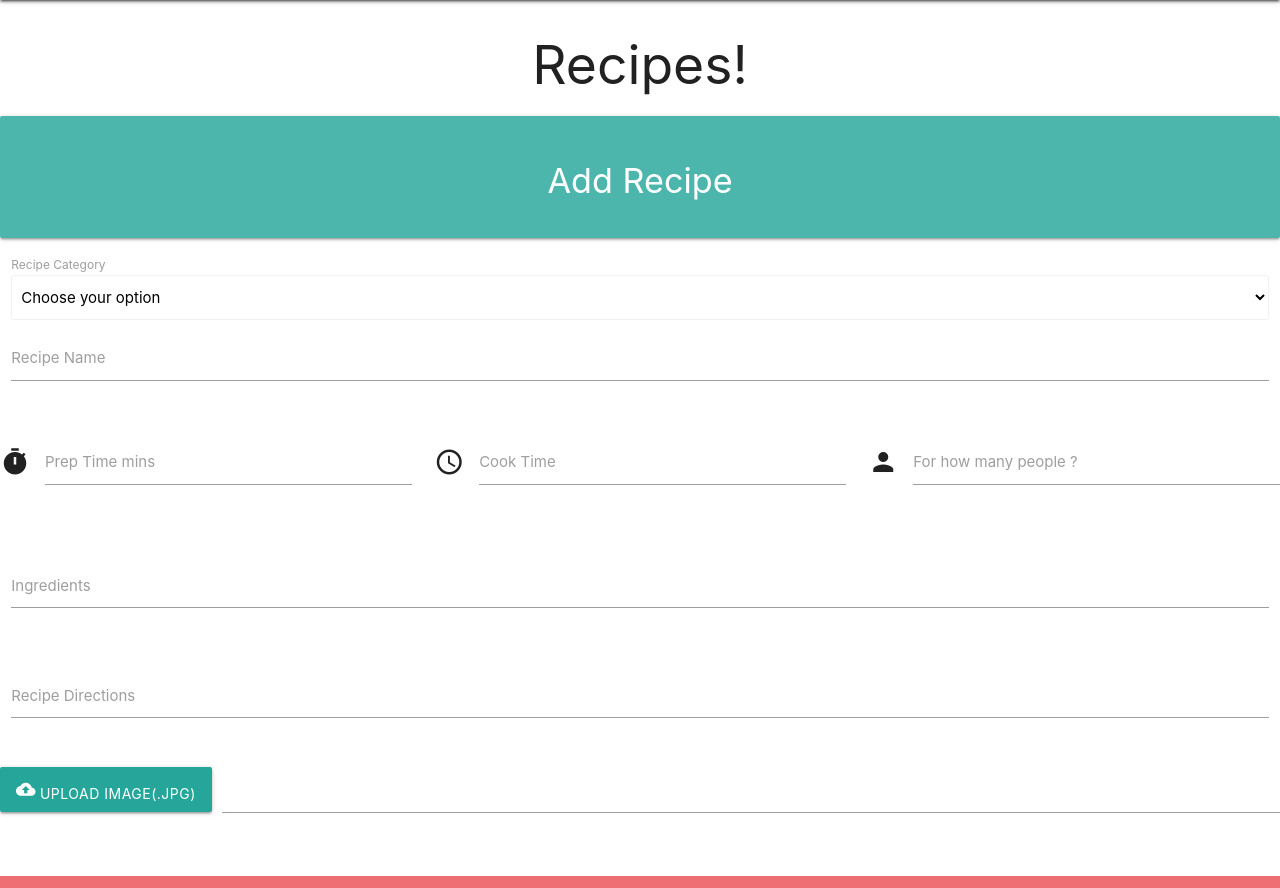
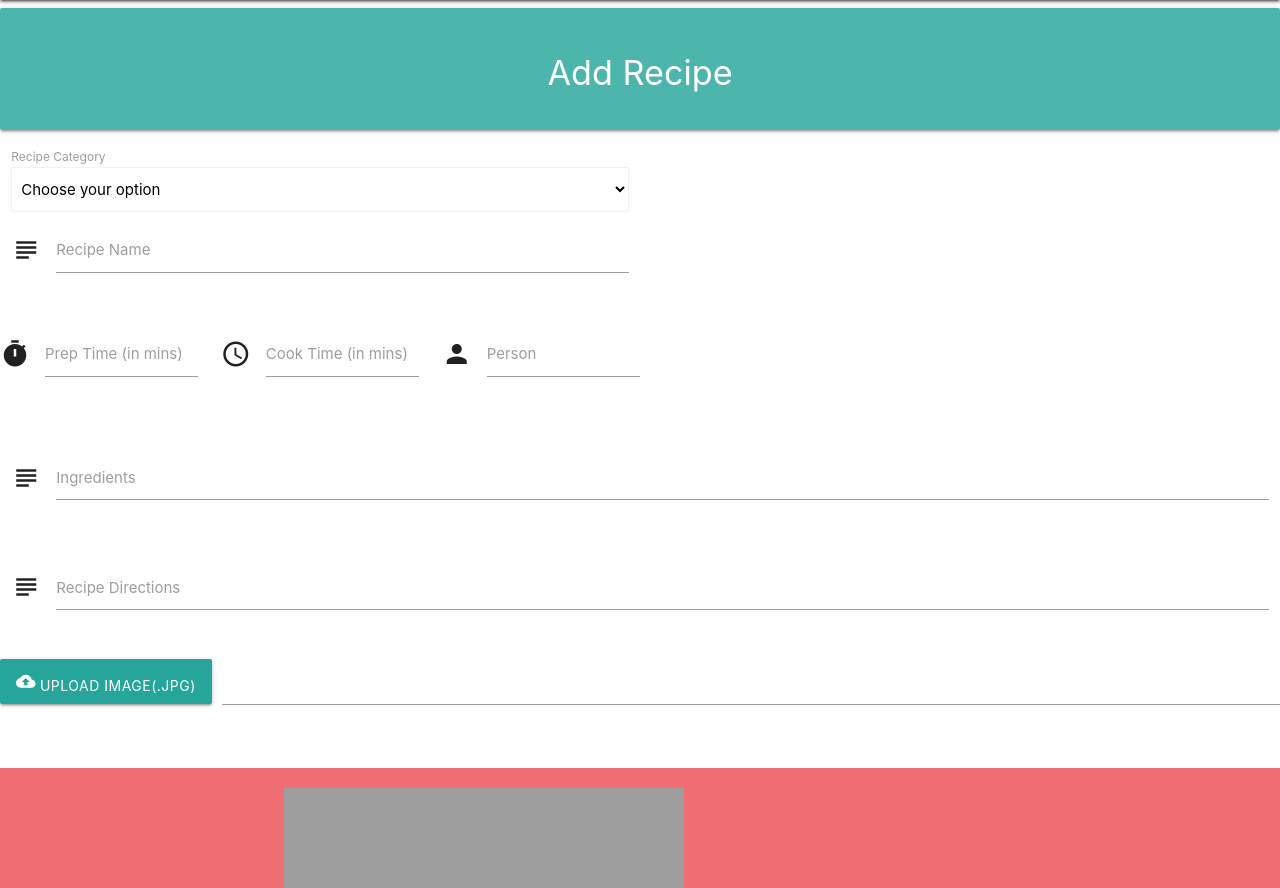
Before and after one commit to KevinG555/mongodb, a Flask app: template templates/addrecipe.html in a window 1280 px wide. Shown: the part 64-952 px from the top of the page. Run offline with Flask 2, Linux system fonts and the light colour scheme; the template is opened without the code that fills it, so the values that code supplies are empty; some libraries are stand-ins or nearby versions; grey boxes are pictures that could not be loaded.

Commit message:
addrecipe.html updated with icons

```diff
--- a/app.py
+++ b/app.py
@@ -20,8 +20,8 @@ def sandwiches():
     return render_template("sandwiches.html", recipes=mongo.db.recipes.find({"category_name": "Sandwich"}))
 
 
-@app.route('/addrecipe')
-def addrecipe():
+@app.route('/add_recipe')
+def add_recipe():
     return render_template("addrecipe.html")
 
 if __name__ == '__main__':
--- a/templates/addrecipe.html
+++ b/templates/addrecipe.html
@@ -2,7 +2,7 @@
 
   <div class="card-panel center teal white-text lighten-2"><h4>Add Recipe</h3></div>
 <div class="row">
-      <form action="" method="POST" class="col s12">
+      <form action="" method="POST" class="col s6">
          <label blue-text >Recipe Category</label>
         <select class="browser-default">
             <option value="" disabled selected>Choose your option</option>
@@ -13,7 +13,8 @@
           </select>
         <div class="row">
               <div class="input-field col s12">
-                <input id="input_text" type="text" data-length="25">
+                 <i class="material-icons prefix">subject</i>
+                <input id="recipe_name" name="recipe_name" type="text" data-length="25">
                 <label for="input_text">Recipe Name</label>
               </div>
         </div>
@@ -22,35 +23,37 @@
       <div class="row">
         <div class="input-field col s4">
           <i class="material-icons prefix">timer</i>
-          <input id="icon_prefix" type="text" class="validate">
-          <label for="icon_prefix">Prep Time mins</label>
+          <input id="recipe_preptime" name="recipe_preptime" type="text" class="validate">
+          <label for="icon_prefix">Prep Time (in mins)</label>
         </div>
         <div class="input-field col s4">
           <i class="material-icons prefix">access_time</i>
-          <input id="icon_telephone" type="tel" class="validate">
-          <label for="icon_telephone">Cook Time</label>
+          <input id="recipe_cook" name="recipe_cook" type="tel" class="validate">
+          <label for="icon_telephone">Cook Time (in mins)</label>
         </div>
         <div class="input-field col s4">
           <i class="material-icons prefix">person</i>
-          <input id="icon_telephone" type="tel" class="validate">
-          <label for="icon_telephone">For how many people ?</label>
+          <input id="recipe_person" name="recipe_person" type="tel" class="validate">
+          <label for="icon_telephone">Person</label>
         </div>
       </div>
     </form>
   </div>
         <div class="row">
           <div class="input-field col s12">
-            <textarea id="textarea2" class="materialize-textarea" data-length="120"></textarea>
+             <i class="material-icons prefix">subject</i>
+            <textarea id="recipe_ingredients" name="recipe_ingredients" class="materialize-textarea" data-length="120"></textarea>
             <label for="textarea2">Ingredients</label>
           </div>
         </div>
         <div class="row">
           <div class="input-field col s12">
-            <textarea id="textarea2" class="materialize-textarea" data-length="120"></textarea>
+             <i class="material-icons prefix">subject</i>
+            <textarea id="recipe_direction" name="recipe_direction" class="materialize-textarea" data-length="120"></textarea>
             <label for="textarea2">Recipe Directions</label>
           </div>
         </div>
-            <form action="#">
+
             <div class="file-field input-field col6">
               <div class="btn center">
                 <span> <i class="material-icons">cloud_upload</i> Upload Image(.jpg)</span>
@@ -60,7 +63,6 @@
                 <input class="file-path validate" type="text">
               </div>
             </div>
-            </form>
       </form>
     </div>
 
--- a/templates/base.html
+++ b/templates/base.html
@@ -16,7 +16,7 @@
   <nav>
     <div class="nav-wrapper">
       <ul id="dropdown1" class="dropdown-content">
-        <li><a href="#!">Sandwich</a></li>
+        <li><a href="/sandwiches.html">Sandwich</a></li>
         <li><a href="#!">Pasta</a></li>
         <li><a href="#!">Vegetarian</a></li>
         <li class="divider"></li>
@@ -28,7 +28,7 @@
           <ul class="right hide-on-med-and-down">
             <!-- Dropdown Trigger -->
             <li><a class="dropdown-trigger" href="#!" data-target="dropdown1">Recipe Categories<i class="material-icons right">arrow_drop_down</i></a></li>
-            <li><a href="#!">Add Recipe</a></li>
+            <li><a href="addrecipe.html">Add Recipe</a></li>
             <li><a href="#!">Login</a></li>
           </ul>
         </div>
@@ -36,7 +36,6 @@
       </nav>
       <div class= "container-base">
       <div class="row">
-        <h2 class='center-align'>Recipes!</h2>
         {% block content %} {% endblock %}
       </div>
     </div>
@@ -60,6 +59,9 @@
       $(document).ready(function() {
         $('.modal').modal();
       });
+      $(document).ready(function() {
+    $('input#input_text, textarea#textarea2').characterCounter();
+  });
     </script>
 
     <body>
--- a/templates/index.html
+++ b/templates/index.html
@@ -8,7 +8,7 @@
       </div>
       <div class="card-content">
         <span class="card-title activator grey-text text-darken-4">Jalapeno Grilled Cheese Sandwich<i class="material-icons right">expand_more</i></span>
-        <p><a href="{{url_for('sandwiches')}}">Recipes for Sandwiches</a></p>
+        <p><a href='{{url_for('sandwiches')}}'>Recipes for Sandwiches</a></p>
       </div>
       <div class="card-reveal">
         <span class="card-title orange-text text-darken-4">Jalapeno Grilled Cheese Sandwich<i class="material-icons right">close</i></span>
```
